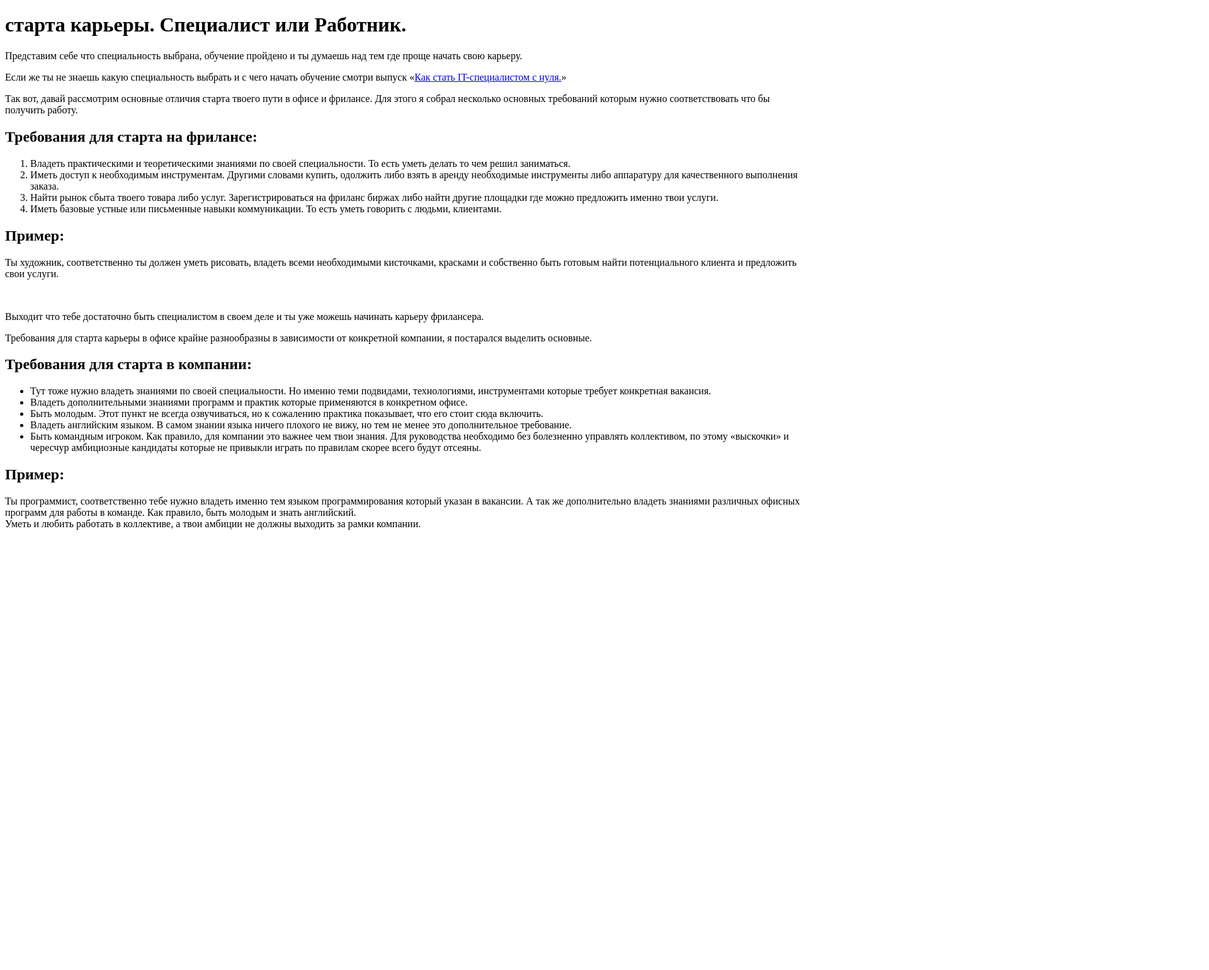
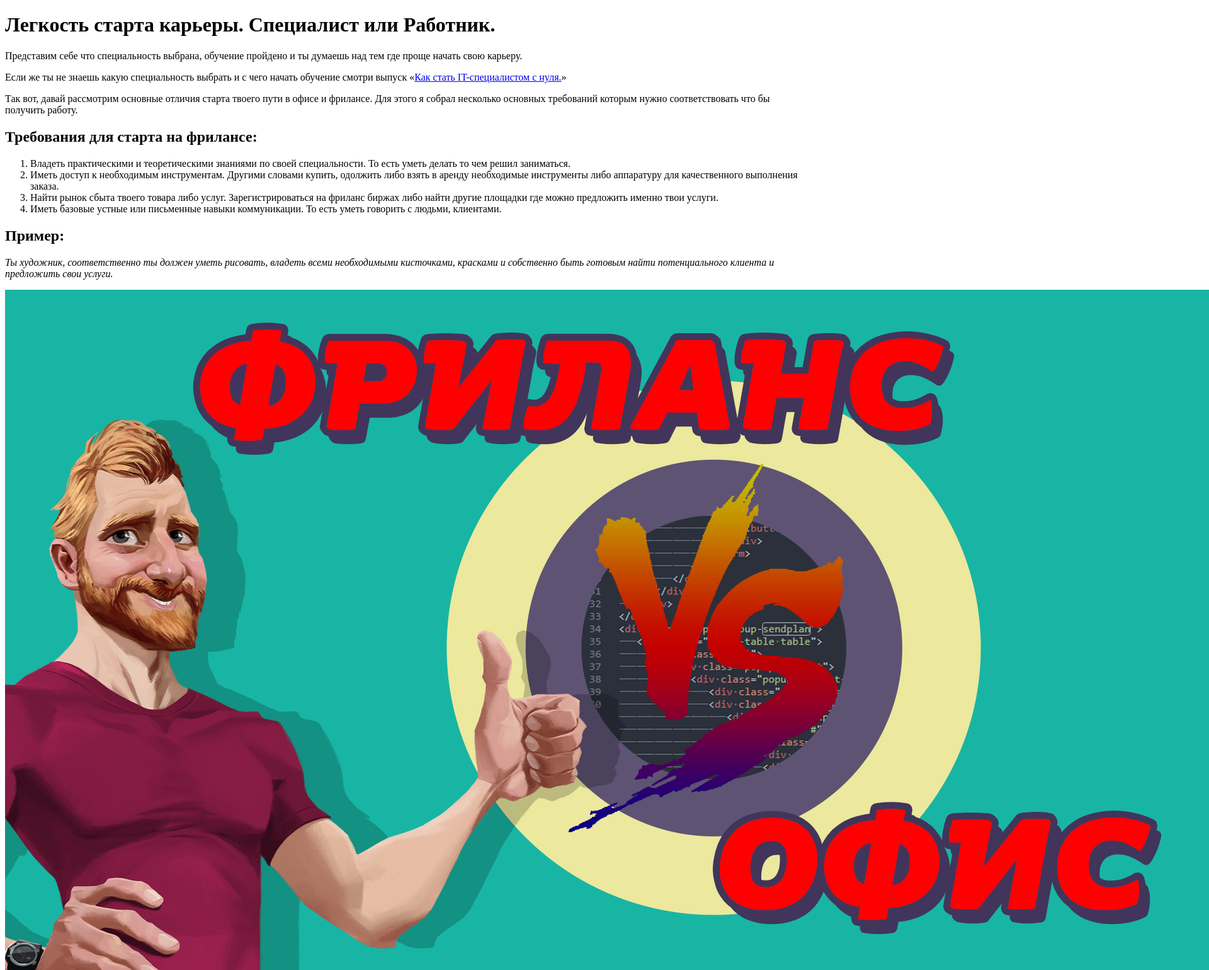
Before and after one commit to Kochedykov-Alexander/HTML-Dishka, a plain HTML site: page src/components/lesson-3/index.html in a window 1280 px wide. Shown: the top 1540 px of the page at 63% size, 1920 px wide, since content can reach past the window. Before the commit the page ends 857 px from the top, so only its background shows below. Drawn offline with Linux system fonts and the light colour scheme.

Commit message:
Lesson 1-3 completed, new tags added

```diff
--- a/src/components/lesson-3/index.html
+++ b/src/components/lesson-3/index.html
@@ -11,7 +11,7 @@
 	</head>
 	<!-- Отображаемое тело страницы -->
 	<body>
-		<h1> старта карьеры. Специалист или Работник.</h1>
+		<h1>Легкость старта карьеры. Специалист или Работник.</h1>
 		<p>Представим себе что специальность выбрана, обучение пройдено и ты думаешь над тем где проще начать свою карьеру.</p>
 		<p>
 			<span>
@@ -27,8 +27,8 @@
 			<li>Иметь базовые устные или письменные навыки коммуникации. То есть уметь говорить с людьми, клиентами.</li>
 		</ol>
 		<h2>Пример:</h2>
-		<p>Ты художник, соответственно ты должен уметь рисовать, владеть всеми необходимыми кисточками, красками и собственно быть готовым найти потенциального клиента и предложить свои услуги.</p>
-		<img src="assets/images/like.png" alt="" />
+		<p><i>Ты художник, соответственно ты должен уметь рисовать, владеть всеми необходимыми кисточками, красками и собственно быть готовым найти потенциального клиента и предложить свои услуги.</i></p>
+        <img src="\src\assets\images\cover.jpg" alt="error" />
 		<p>Выходит что тебе достаточно быть специалистом в своем деле и ты уже можешь начинать карьеру фрилансера.</p>
 		<p>Требования для старта карьеры в офисе крайне разнообразны в зависимости от конкретной компании, я постарался выделить основные.</p>
 		<h2>Требования для старта в компании:</h2>
@@ -40,6 +40,7 @@
 			<li>Быть командным игроком. Как правило, для компании это важнее чем твои знания. Для руководства необходимо без болезненно управлять коллективом, по этому «выскочки» и чересчур амбициозные кандидаты которые не привыкли играть по правилам скорее всего будут отсеяны.</li>
 		</ul>
 		<h2>Пример:</h2>
-		<p>Ты программист, соответственно тебе нужно владеть именно тем языком программирования который указан в вакансии. А так же дополнительно владеть знаниями различных офисных программ для работы в команде. Как правило, быть молодым и знать английский. <br /> Уметь и любить работать в коллективе, а твои амбиции не должны выходить за рамки компании.</p>
+		<p><i>Ты программист, соответственно тебе нужно владеть именно тем языком программирования который указан в вакансии. А так же дополнительно владеть знаниями различных офисных программ для работы в команде. Как правило, быть молодым и знать английский. <br /> Уметь и любить работать в коллективе, а твои амбиции не должны выходить за рамки компании.</i></p>
+		<a href ="https://www.youtube.com/watch?v=MFgwNOILQfQ&list=PLM6XATa8CAG4F9nAIYNS5oAiPotxwLFIr&index=6"> Смотреть урок 2 на ютюб</a>
 	</body>
 </html>
```
